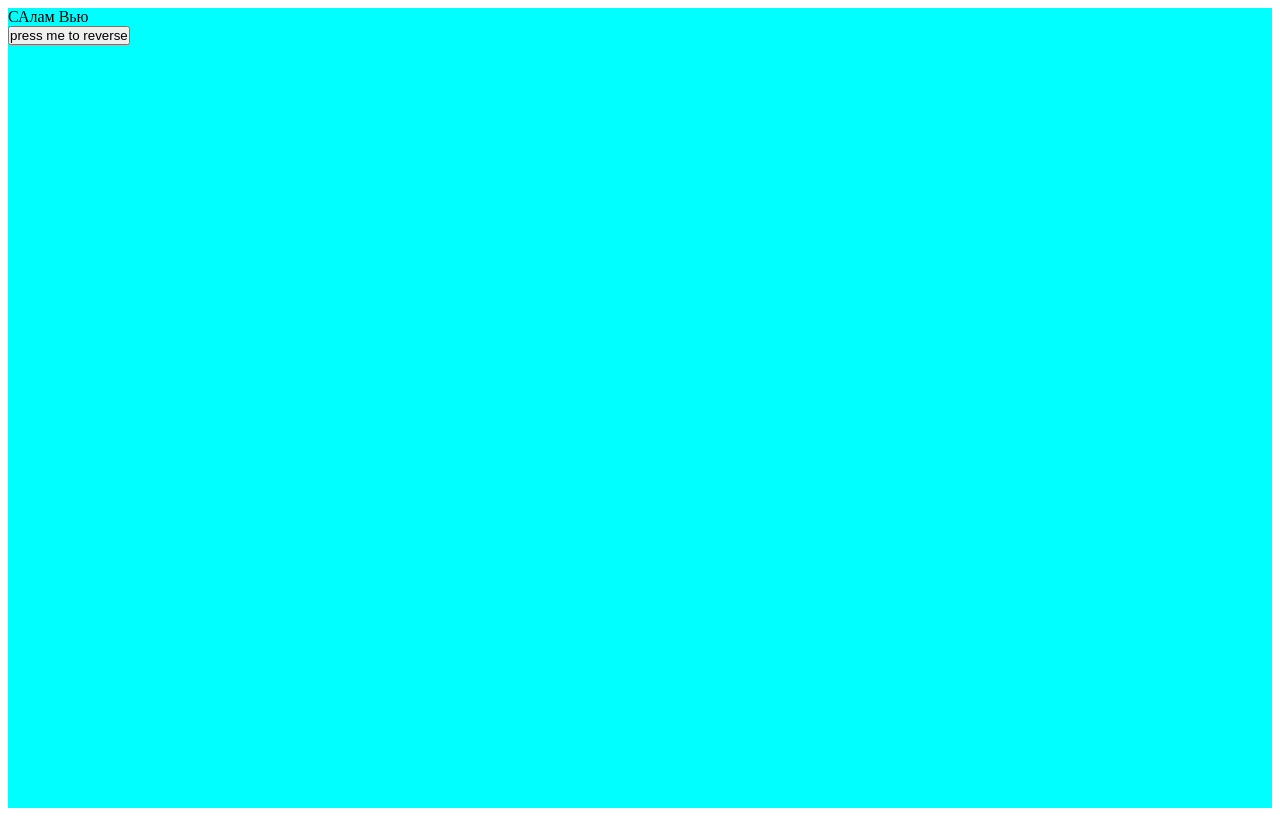
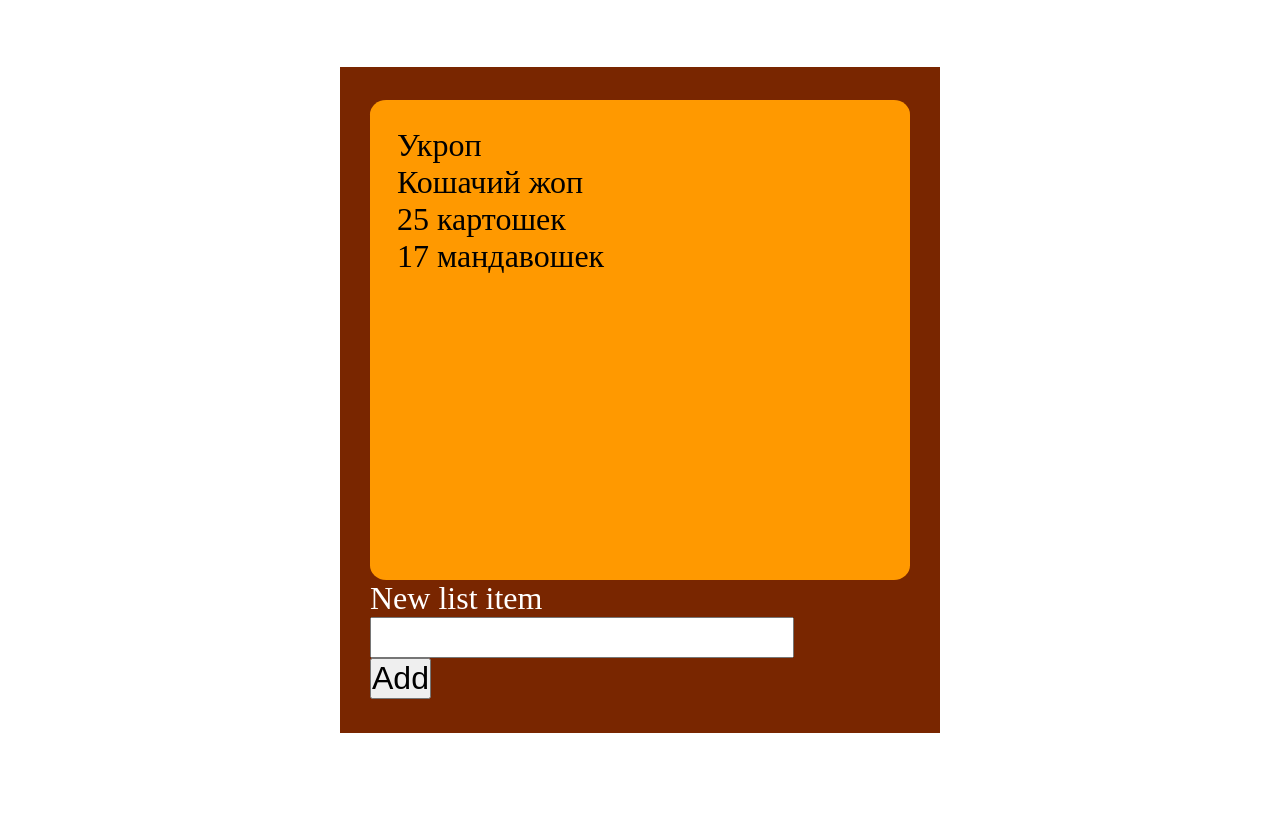
Before and after one commit to Inoooooor/Vite_Vue, a Vue app: page / in a window 1280 px wide. Built offline with nearby package versions, Linux system fonts and the light colour scheme.

Commit message:
View_skeleton

```diff
--- a/src/App.vue
+++ b/src/App.vue
@@ -1,45 +1,78 @@
 <script>
-import { createApp } from 'vue'
 
 export default {
   data() {
-    return {
-      message: 'САлам Вью '
+    return { todoList: [
+      { item: 'Укроп' },
+      { item: 'Кошачий жоп' },
+      { item: '25 картошек' },
+      { item: '17 мандавошек' },
+    ]
     }
   },
-  methods: {
-    reverseMessage() {
-      this.message = this.message
-        .split('')
-        .reverse()
-        .join('')
-    }
-  }
 }
 
 </script>
 
 <template>
-  <div id="reverse">
-    <p>{{ message }}</p>
-    <button v-on:click="reverseMessage">press me to reverse</button>
+  <div class="todo_list">
+    <ol>
+      <li v-for="itemCount in todoList">{{ itemCount.item }}</li>
+    </ol>
+  </div>
+  <div class="input_div">
+    <label for="item_input">New list item<input type="text" name="" id="item_input"></label>
+    <button>Add</button>
   </div>
 </template>
 
-<style scoped>
+<style>
 * {
   margin: 0;
   padding: 0;
   overflow: hidden;
 }
-.greeting {
-  color: rebeccapurple;
-  font-weight: bold;
+
+body {
+  font-size: 2rem;
+  height: 100vh;
+  width: 100vw;
+  display: grid;
+  grid-template: repeat(12, 1fr) / 1fr 600px 1fr;
 }
 
-#reverse {
-  height: 100vh;
-  width: 100wh;
-  background-color: aqua;
+#app {
+  grid-area: 2 / 2 / -2 / 3;
+  background-color: rgb(121, 38, 0);
+  display: grid;
+  grid-template: 5% repeat(10, 1fr) 5% / 1fr 90% 1fr;
+}
+
+.todo_list {
+  grid-area: 2 / 2 / 10 / -2;
+  background-color: rgb(255, 153, 0);
+  border-radius: 3%;
+}
+
+.input_div {
+  grid-area: 10 / 2 / 12 / -2;
+}
+
+label {
+  color: white;
+  display: block;
+}
+
+input {
+  display: block;
+  font-size: 1em;
+}
+
+ol {
+  padding: 5%;
+}
+
+button {
+  font-size: 1em;
 }
 </style>
```
